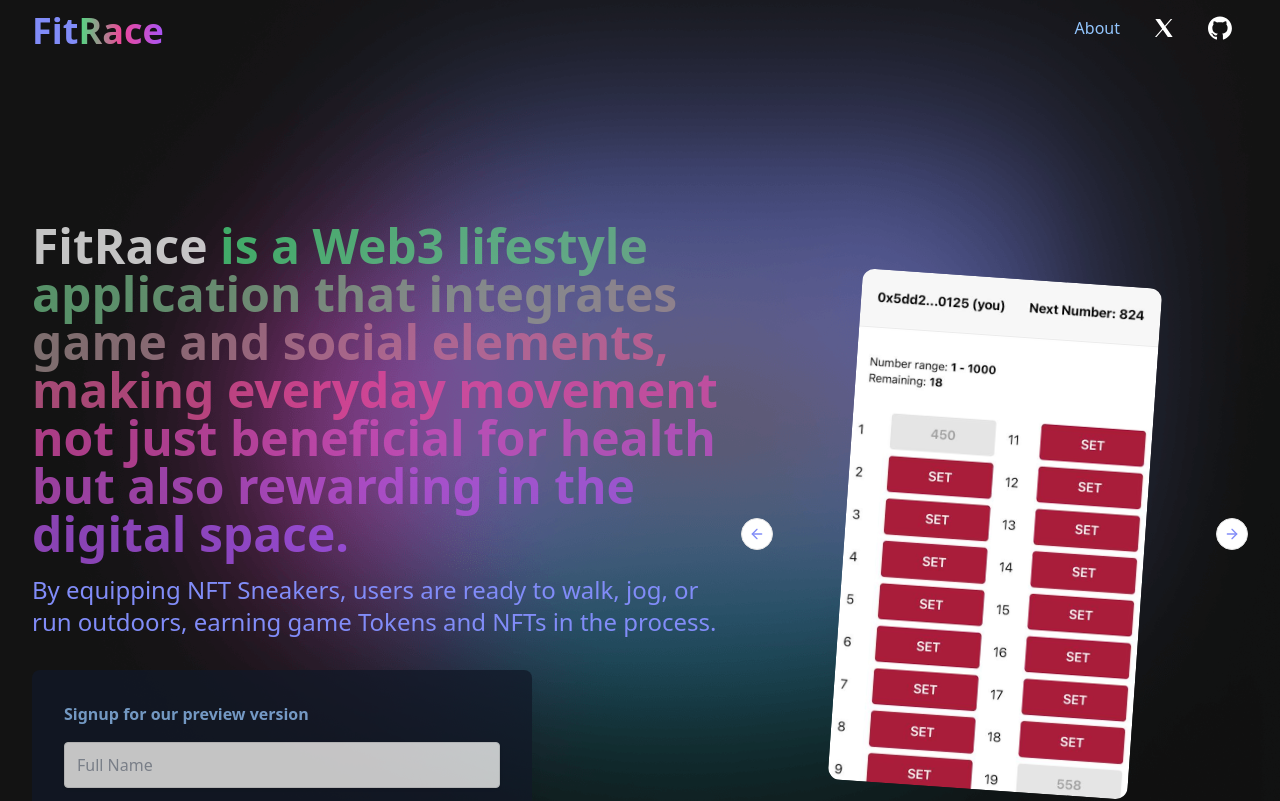
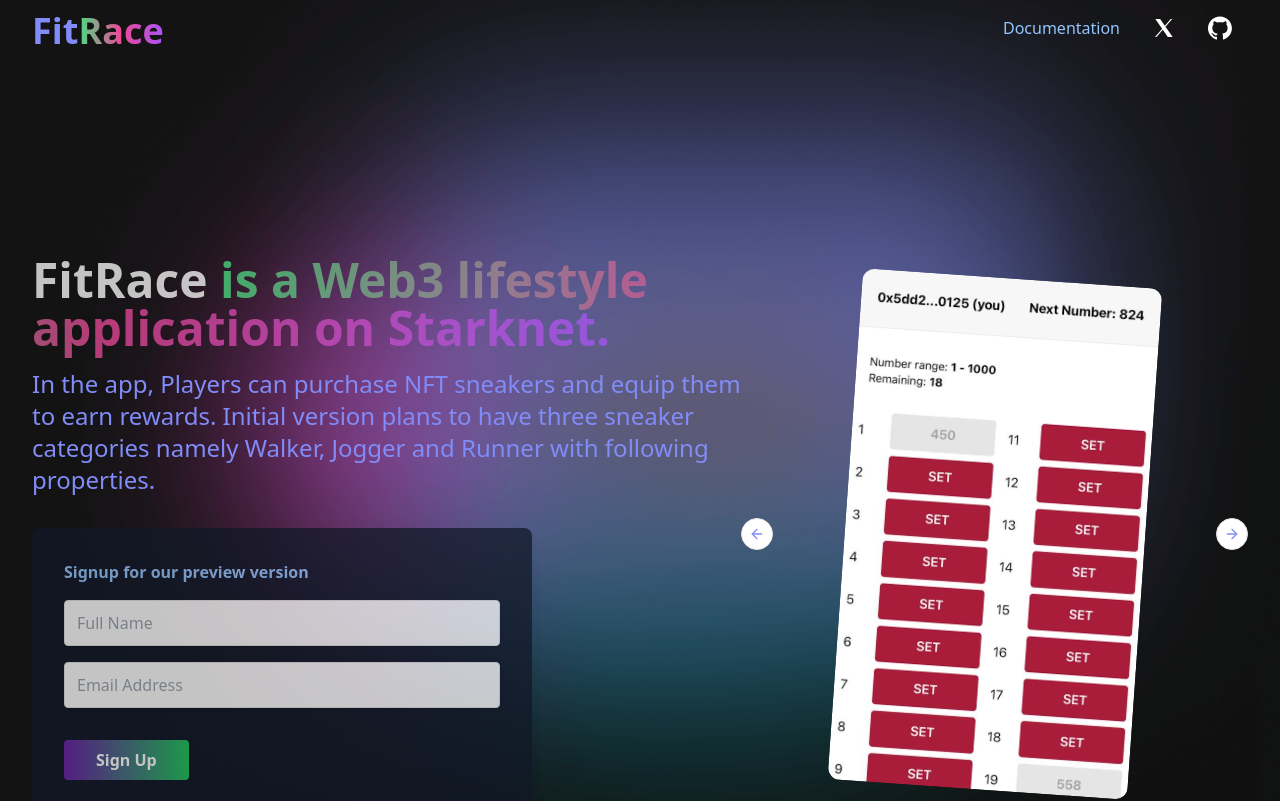
Before and after one commit to satyambnsal/fitrace-landing-site, a Next.js app: page / in a window 1280 px wide. Shown: the top 801 px of the page. Built offline with nearby package versions, Linux system fonts and the light colour scheme; what @supabase/auth-helpers-nextjs would draw is missing.

Commit message:
fitrace landing page changes

```diff
--- a/src/app/page.tsx
+++ b/src/app/page.tsx
@@ -9,9 +9,9 @@
   CarouselItem,
   CarouselNext,
   CarouselPrevious,
-} from "@/components/ui/carousel"
-import Autoplay from "embla-carousel-autoplay"
-
+} from '@/components/ui/carousel';
+import Autoplay from 'embla-carousel-autoplay';
+import Image from 'next/image';
 
 export default function Component() {
   const [name, setName] = useState('');
@@ -25,24 +25,42 @@
   };
 
   const carousalImages = [
-    "screenshots/shot1.jpeg",
-    "screenshots/shot2.jpeg",
-    "screenshots/shot3.jpeg",
-    "screenshots/shot4.jpeg",
-    "screenshots/shot5.jpeg",
-  ]
+    {
+      id: 1,
+      title: 'landing',
+      path: '/screenshots/shot1.jpeg',
+    },
+    {
+      id: 2,
+      title: 'game',
+      path: '/screenshots/shot2.jpeg',
+    },
+    {
+      id: 3,
+      title: 'rules',
+      path: '/screenshots/shot3.jpeg',
+    },
+    {
+      id: 4,
+      title: 'settings',
+      path: '/screenshots/shot4.jpeg',
+    },
+    {
+      id: 5,
+      title: 'market',
+      path: '/screenshots/shot5.jpeg',
+    },
+  ];
 
   return (
     <body
       className="leading-normal tracking-normal text-indigo-400 bg-cover bg-fixed"
       style={{ backgroundImage: "url('header.png')" }}
     >
-
       <div className="min-h-screen">
         <div className="w-full container mx-auto">
           <div className="w-full flex items-center justify-between">
-            <a
-              className="flex items-center text-indigo-400 no-underline hover:no-underline font-bold text-2xl lg:text-4xl">
+            <a className="flex items-center text-indigo-400 no-underline hover:no-underline font-bold text-2xl lg:text-4xl">
               Fit
               <span className="bg-clip-text text-transparent bg-gradient-to-r from-green-400 via-pink-500 to-purple-500">
                 Race
@@ -53,9 +71,9 @@
                 <a
                   className="inline-block text-blue-300 no-underline hover:text-pink-500 hover:text-underline text-center h-10 p-2 md:h-auto md:p-4 transform hover:scale-125 duration-300 ease-in-out"
                   href={DOCS_URL}
-                  target='_blank'
+                  target="_blank"
                 >
-                  About
+                  Documentation
                 </a>
               </div>
               <div className="">
@@ -118,14 +136,14 @@
               <h1 className="my-4 text-3xl md:text-5xl text-white opacity-75 font-bold leading-tight text-center md:text-left">
                 FitRace{' '}
                 <span className="bg-clip-text text-transparent bg-gradient-to-r from-green-400 via-pink-500 to-purple-500">
-                  is a Web3 lifestyle application that integrates game and
-                  social elements, making everyday movement not just beneficial
-                  for health but also rewarding in the digital space.
+                  is a Web3 lifestyle application on Starknet.
                 </span>
               </h1>
               <p className="leading-normal text-base md:text-2xl mb-8 text-center md:text-left">
-                By equipping NFT Sneakers, users are ready to walk, jog, or run
-                outdoors, earning game Tokens and NFTs in the process.
+                In the app, Players can purchase NFT sneakers and equip them to
+                earn rewards. Initial version plans to have three sneaker
+                categories namely Walker, Jogger and Runner with following
+                properties.
               </p>
 
               <form className="bg-gray-900 opacity-75 w-full shadow-lg rounded-lg px-8 pt-6 pb-8 mb-4 max-w-[500px]">
@@ -177,10 +195,9 @@
             <div className="w-full p-12 overflow-hidden col-span-5">
               <Carousel
                 opts={{
-                  align: "start",
+                  align: 'start',
                   loop: true,
                 }}
-
                 plugins={[
                   Autoplay({
                     delay: 2000,
@@ -188,15 +205,19 @@
                 ]}
               >
                 <CarouselContent>
-                  {
-                    carousalImages.map((img) => {
-                      return (
-                        <CarouselItem className='py-6'>
-                          <img src={img} alt="app sample" className='rounded-xl object-contain rotate-[4deg] hover:rotate-12 transition-all h-[512px] w-[300px] object-cover mx-auto' />
-                        </CarouselItem>
-                      )
-                    })
-                  }
+                  {carousalImages.map(({ id, title, path }) => {
+                    return (
+                      <CarouselItem className="py-6" key={id}>
+                        <Image
+                          src={path}
+                          alt={title}
+                          className="rounded-xl rotate-[4deg] hover:rotate-12 transition-all h-[512px] object-cover mx-auto"
+                          width={300}
+                          height={512}
+                        />
+                      </CarouselItem>
+                    );
+                  })}
                 </CarouselContent>
                 <CarouselPrevious />
                 <CarouselNext />
```
Also changed, not shown: 1 other file (tests, documents, lock files or other folders).
